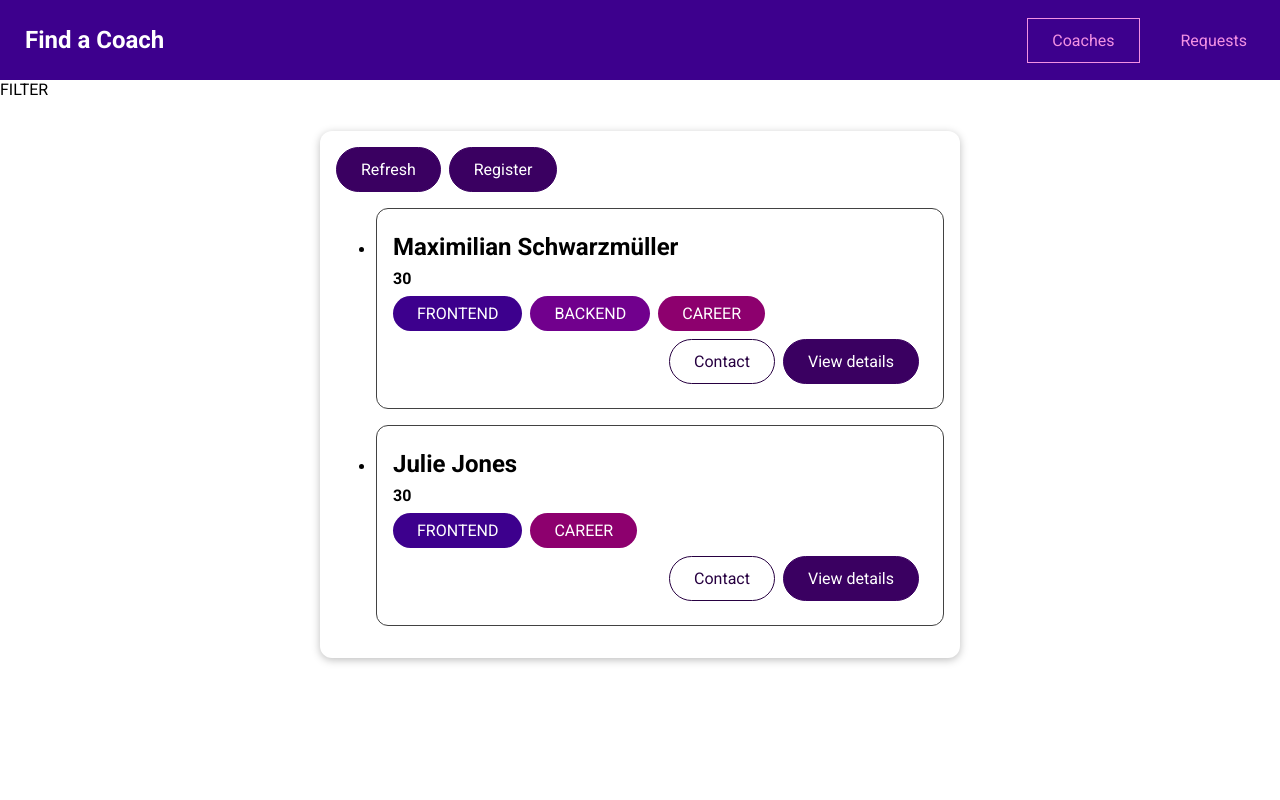
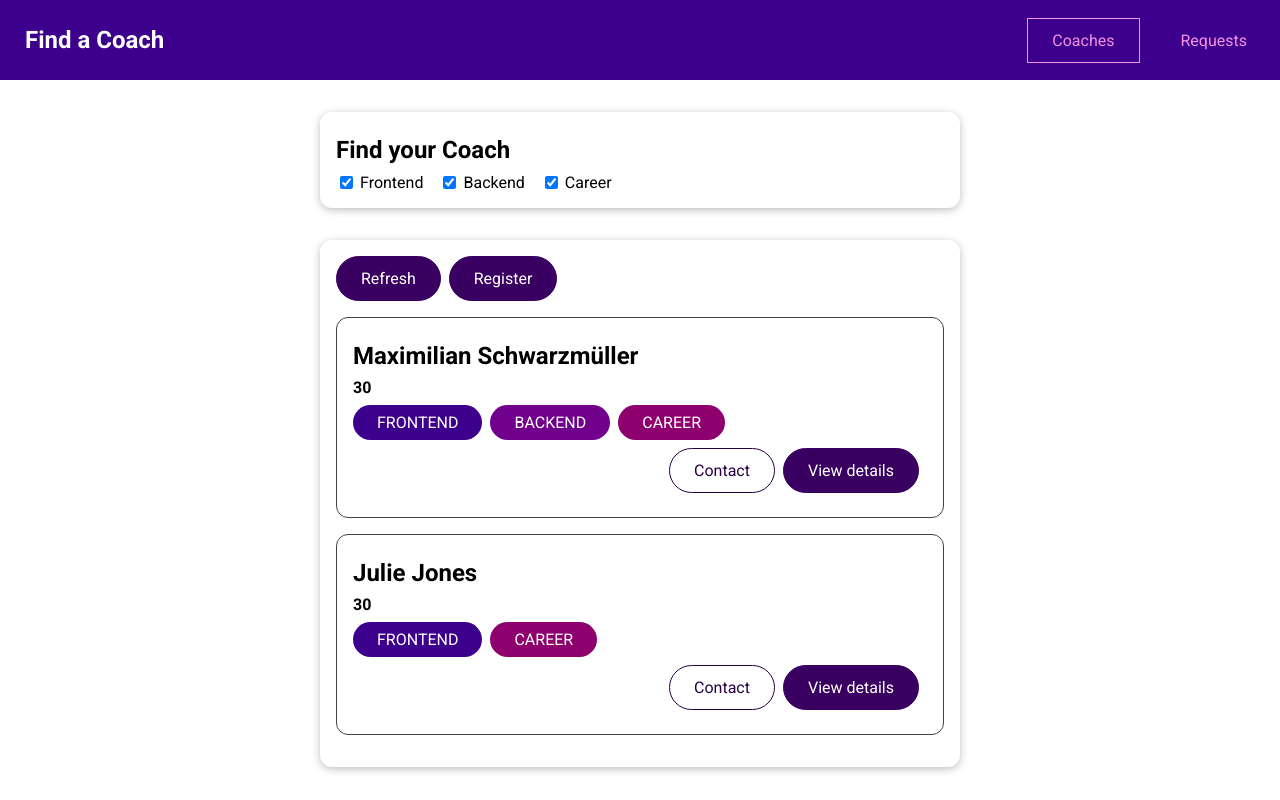
Before and after one commit to Anastasia-Gorobets/findACoach, a Vue app: page /coaches in a window 1280 px wide. Built offline with nearby package versions, Linux system fonts and the light colour scheme.

Commit message:
Filtering Coaches

```diff
--- a/src/App.vue
+++ b/src/App.vue
@@ -26,6 +26,10 @@
   margin: 0;
 }
 
+ul{
+  list-style: none;
+  padding-left: 0;
+}
 
 
 </style>
--- /dev/null
+++ b/src/components/coaches/CoachFilter.vue
@@ -0,0 +1,82 @@
+<template>
+<base-card>
+  <h2>Find your Coach</h2>
+  <span class="filter-option">
+    <input @change="setFilter" type="checkbox" id="frontend" checked>
+    <label for="frontend">Frontend</label>
+  </span>
+
+    <span class="filter-option">
+    <input  @change="setFilter" type="checkbox" id="backend" checked>
+    <label for="backend">Backend</label>
+  </span>
+
+    <span class="filter-option">
+    <input  @change="setFilter" type="checkbox" id="career" checked>
+    <label for="career">Career</label>
+  </span>
+
+
+
+</base-card>
+</template>
+
+<script>
+import BaseCard from "../ui/BaseCard";
+export default {
+  name: "CoachFilter",
+  emits:['change-filter'],
+  components: {BaseCard},
+  data(){
+    return{
+     filters:{
+        frontend:true,
+        backend:true,
+        career:true
+     }
+    }
+  },
+
+  methods:{
+
+    setFilter(event){
+
+      const inputId = event.target.id;
+      const isActive= event.target.checked;
+
+      const updatedFilters = {
+        ...this.filters,
+        [inputId] : isActive
+      }
+
+      this.filters = updatedFilters;
+
+      this.$emit('change-filter',updatedFilters);
+
+    }
+  }
+}
+</script>
+
+<style scoped>
+h2 {
+  margin: 0.5rem 0;
+}
+
+.filter-option {
+  margin-right: 1rem;
+}
+
+.filter-option label,
+.filter-option input {
+  vertical-align: middle;
+}
+
+.filter-option label {
+  margin-left: 0.25rem;
+}
+
+.filter-option.active label {
+  font-weight: bold;
+}
+</style>
--- a/src/pages/coaches/CoachesList.vue
+++ b/src/pages/coaches/CoachesList.vue
@@ -1,6 +1,6 @@
 <template>
 <section>
-FILTER
+  <coach-filter @change-filter="applyFilter"></coach-filter>
 </section>
 <section>
 <base-card>
@@ -19,15 +19,58 @@
 
 <script>
 import CoachItem from "../../components/coaches/CoachItem";
+import CoachFilter from "../../components/coaches/CoachFilter";
 export default {
   name: "Coaches",
-  components:{CoachItem},
+  components:{CoachItem,CoachFilter},
+  data(){
+    return{
+      activeFilters:{
+        frontend:true,
+        backend:true,
+        career:true
+      }
+    }
+  },
   computed:{
     filteredCoaches(){
-      return this.$store.getters['coaches/coaches'];
+      const coaches = this.$store.getters['coaches/coaches'];
+
+      return coaches.filter(coach => {
+        if(this.activeFilters.frontend && coach.areas.includes('frontend')){
+          return true;
+        }
+
+        if(this.activeFilters.backend && coach.areas.includes('backend')){
+          return true;
+        }
+
+        if(this.activeFilters.career && coach.areas.includes('career')){
+          return true;
+        }
+      });
+
+
+
     } ,
     hasCoaches(){
       return this.$store.getters['coaches/hasCoaches'];
+    }
+  },
+
+  methods:{
+    applyFilter(updatedFilters){
+
+      console.log(updatedFilters);
+
+      this.activeFilters = updatedFilters;
+
+     // this.$store.commit('coaches/filter',updatedFilters)
+
+
+
+
+
     }
   }
 }
--- a/src/store/modules/coaches/index.js
+++ b/src/store/modules/coaches/index.js
@@ -29,6 +29,7 @@
 
 
     },
+
     actions:{
 
     },
```
